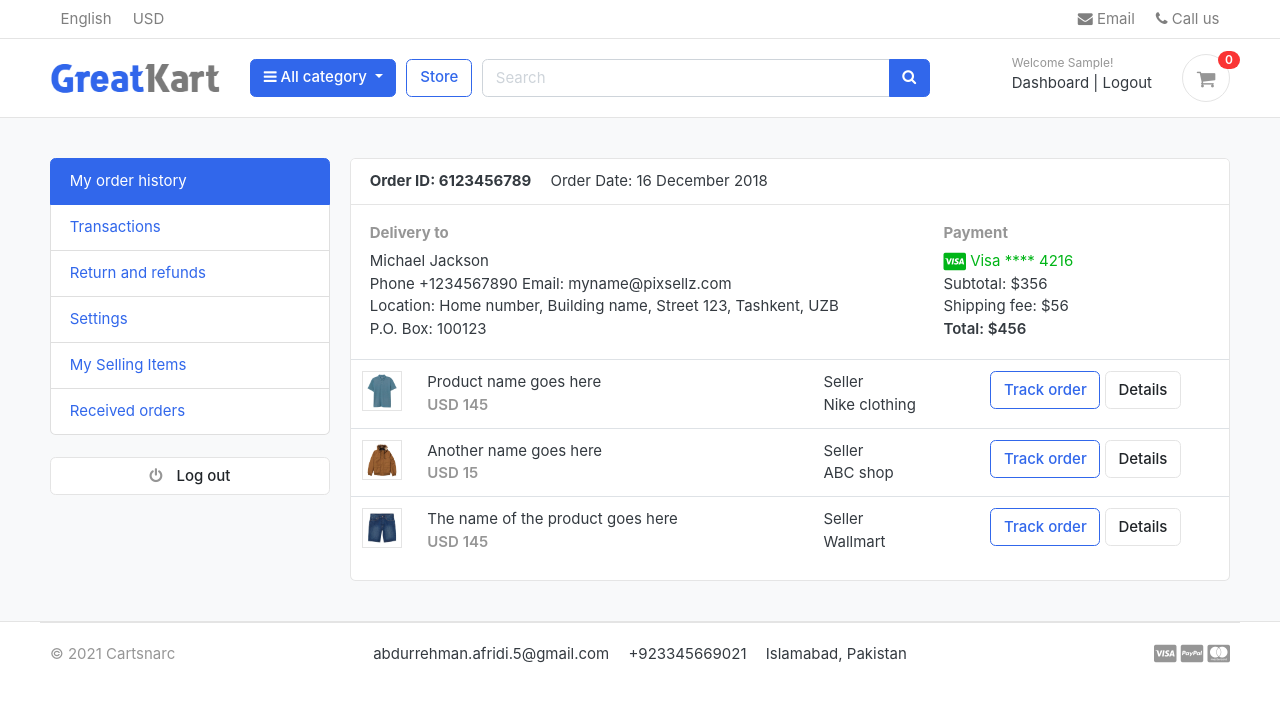
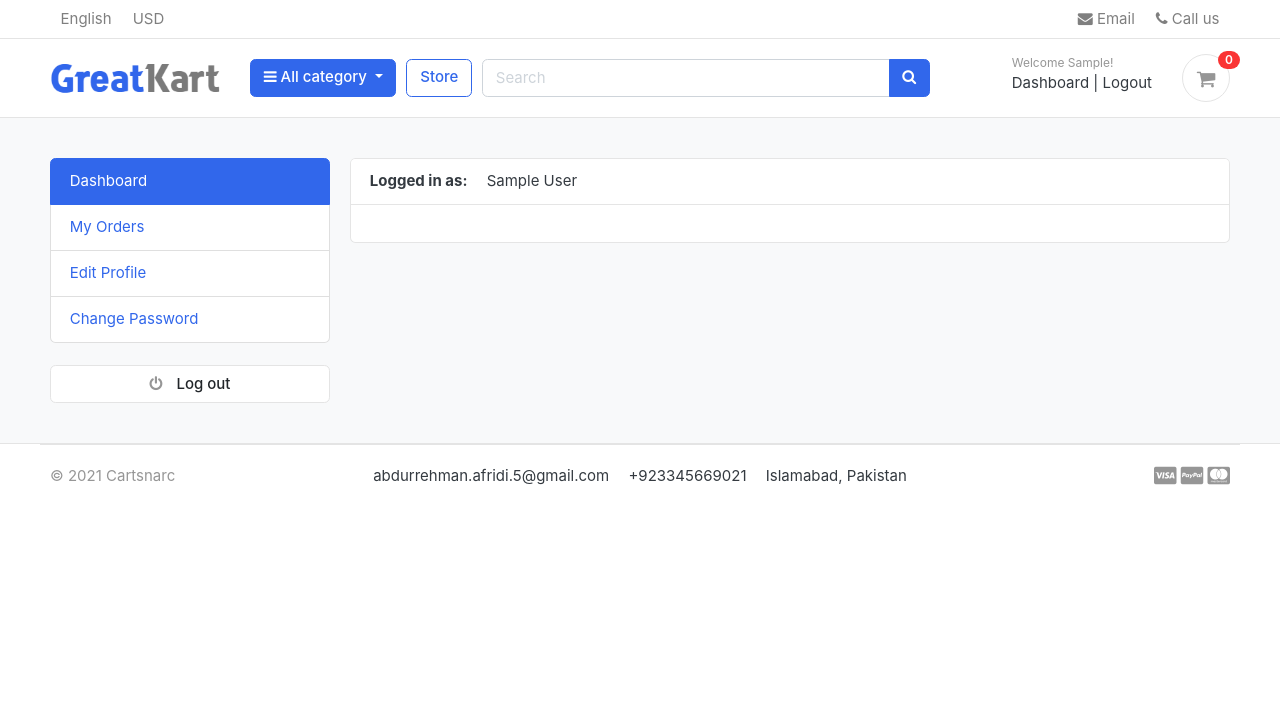
Before and after one commit to therealabdi2/cartsnarc-django, a Django app: page /accounts/ in a window 1280 px wide. Shown: the top 702 px of the page. Run offline with Django 3.2, Linux system fonts and the light colour scheme; the visitor is signed in with stand-in values (Sample User, id 1); data that the repository does not hold is empty; some libraries are stand-ins or nearby versions; some web fonts are replaced.

Commit message:
edit dashboard.html

```diff
--- a/store/views.py
+++ b/store/views.py
@@ -39,7 +39,6 @@ def store(request, category_slug=None):
 
 
 def product_detail(request, category_slug, product_slug):
-
     try:
         single_product = Product.objects.get(category__slug=category_slug, slug=product_slug)
         in_cart = CartItem.objects.filter(cart__cart_id=_cart_id(request),
@@ -64,7 +63,6 @@ def product_detail(request, category_slug, product_slug):
         'orderproduct': orderproduct,
         'reviews': reviews,
     }
-
 
     return render(request, 'store/product_detail.html', context)
 
--- a/templates/accounts/dashboard.html
+++ b/templates/accounts/dashboard.html
@@ -8,86 +8,20 @@
 {% include 'includes/alerts.html' %}
 <div class="container">
 	<div class="row">
-	<aside class="col-md-3">
-		<!--   SIDEBAR   -->
-		<ul class="list-group">
-			<a class="list-group-item active" href="#"> My order history </a>
-			<a class="list-group-item" href="#"> Transactions </a>
-			<a class="list-group-item" href="#"> Return and refunds </a>
-			<a class="list-group-item" href="#">Settings </a>
-			<a class="list-group-item" href="#"> My Selling Items </a>
-			<a class="list-group-item" href="#"> Received orders </a>
-		</ul>
-		<br>
-		<a class="btn btn-light btn-block" href="{% url 'logout' %}"> <i class="fa fa-power-off"></i> <span class="text">Log out</span> </a>
-		<!--   SIDEBAR .//END   -->
-	</aside>
+    {% include 'includes/dashboard_sidebar.html' %}
 	<main class="col-md-9">
 		<article class="card">
 		<header class="card-header">
-			<strong class="d-inline-block mr-3">Order ID: 6123456789</strong>
-			<span>Order Date: 16 December 2018</span>
+			<strong class="d-inline-block mr-3">Logged in as:</strong>
+			<span>{{ user.full_name }}</span>
 		</header>
 		<div class="card-body">
 			<div class="row">
-				<div class="col-md-8">
-					<h6 class="text-muted">Delivery to</h6>
-					<p>Michael Jackson <br>
-					Phone +1234567890 Email: myname@pixsellz.com <br>
-			    	Location: Home number, Building name, Street 123,  Tashkent, UZB <br>
-			    	P.O. Box: 100123
-			 		</p>
-				</div>
-				<div class="col-md-4">
-					<h6 class="text-muted">Payment</h6>
-					<span class="text-success">
-						<i class="fab fa-lg fa-cc-visa"></i>
-					    Visa  **** 4216
-					</span>
-					<p>Subtotal: $356 <br>
-					 Shipping fee:  $56 <br>
-					 <span class="b">Total:  $456 </span>
-					</p>
-				</div>
+
+
 			</div> <!-- row.// -->
 		</div> <!-- card-body .// -->
-		<div class="table-responsive">
-		<table class="table table-hover">
-			<tr>
-				<td width="65">
-					<img src="../images/items/1.jpg" class="img-xs border">
-				</td>
-				<td>
-					<p class="title mb-0">Product name goes here </p>
-					<var class="price text-muted">USD 145</var>
-				</td>
-				<td> Seller <br> Nike clothing </td>
-				<td width="250"> <a href="#" class="btn btn-outline-primary">Track order</a> <a href="#" class="btn btn-light"> Details </a> </td>
-			</tr>
-			<tr>
-				<td>
-					<img src="../images/items/2.jpg" class="img-xs border">
-				</td>
-				<td>
-					<p class="title mb-0">Another name goes here </p>
-					<var class="price text-muted">USD 15</var>
-				</td>
-				<td> Seller <br> ABC shop </td>
-				<td> <a href="#" class="btn btn-outline-primary">Track order</a> <a href="#" class="btn btn-light"> Details </a> </td>
-			</tr>
-			<tr>
-				<td>
-					<img src="../images/items/3.jpg" class="img-xs border">
-				</td>
-				<td>
-					<p class="title mb-0">The name of the product  goes here </p>
-					<var class="price text-muted">USD 145</var>
-				</td>
-				<td> Seller <br> Wallmart </td>
-				<td> <a href="#" class="btn btn-outline-primary">Track order</a> <a href="#" class="btn btn-light"> Details </a> </td>
-			</tr>
-		</table>
-		</div> <!-- table-responsive .end// -->
+
 		</article> <!-- order-group.// -->
 	</main>
 </div> <!-- row.// -->
--- /dev/null
+++ b/templates/includes/dashboard_sidebar.html
@@ -0,0 +1,12 @@
+<aside class="col-md-3">
+		<!--   SIDEBAR   -->
+		<ul class="list-group">
+			<a class="list-group-item active" href="#">Dashboard </a>
+			<a class="list-group-item" href="#"> My Orders </a>
+			<a class="list-group-item" href="#"> Edit Profile </a>
+			<a class="list-group-item" href="#"> Change Password </a>
+		</ul>
+		<br>
+		<a class="btn btn-light btn-block" href="{% url 'logout' %}"> <i class="fa fa-power-off"></i> <span class="text">Log out</span> </a>
+		<!--   SIDEBAR .//END   -->
+	</aside>
```
